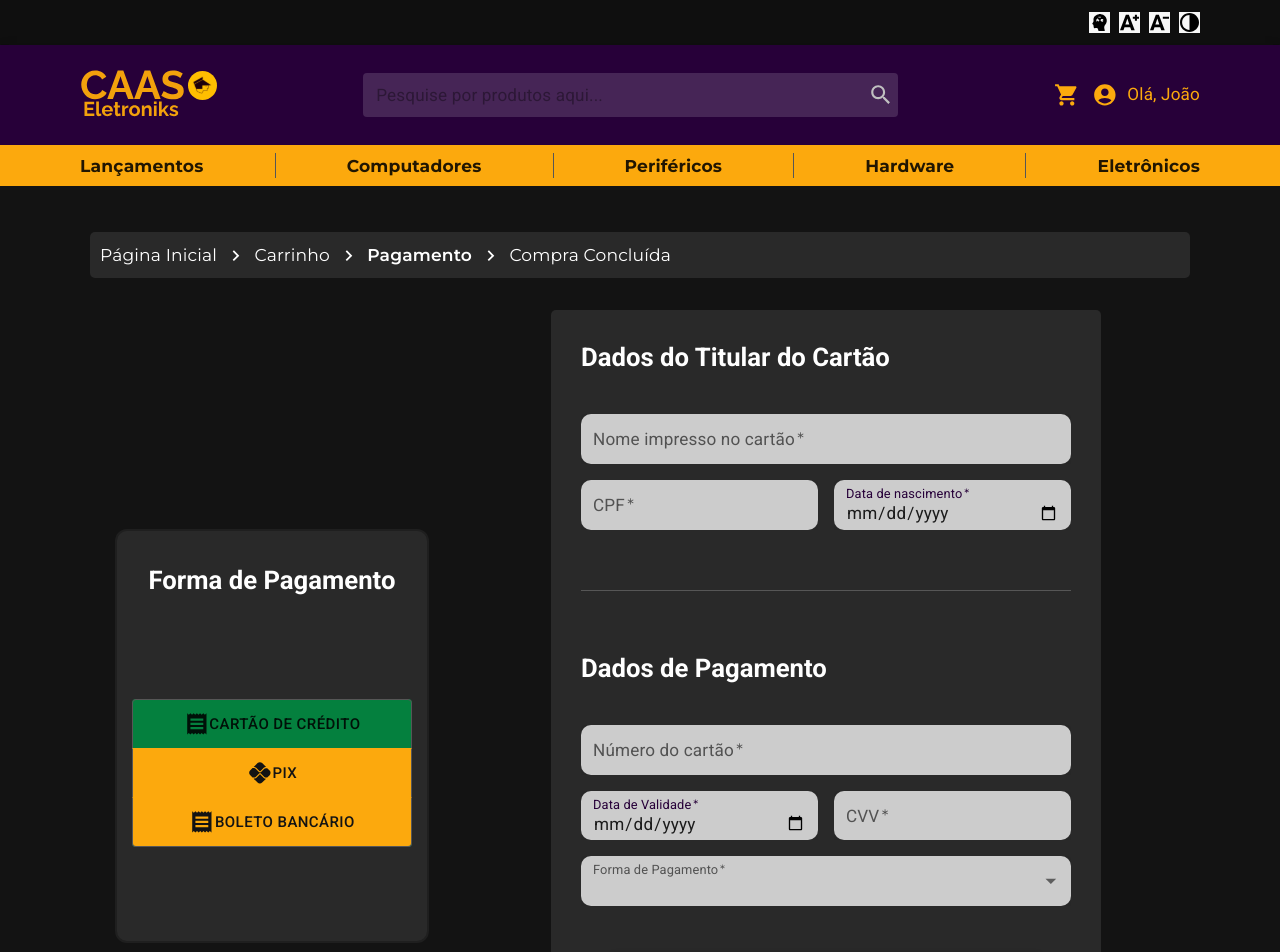
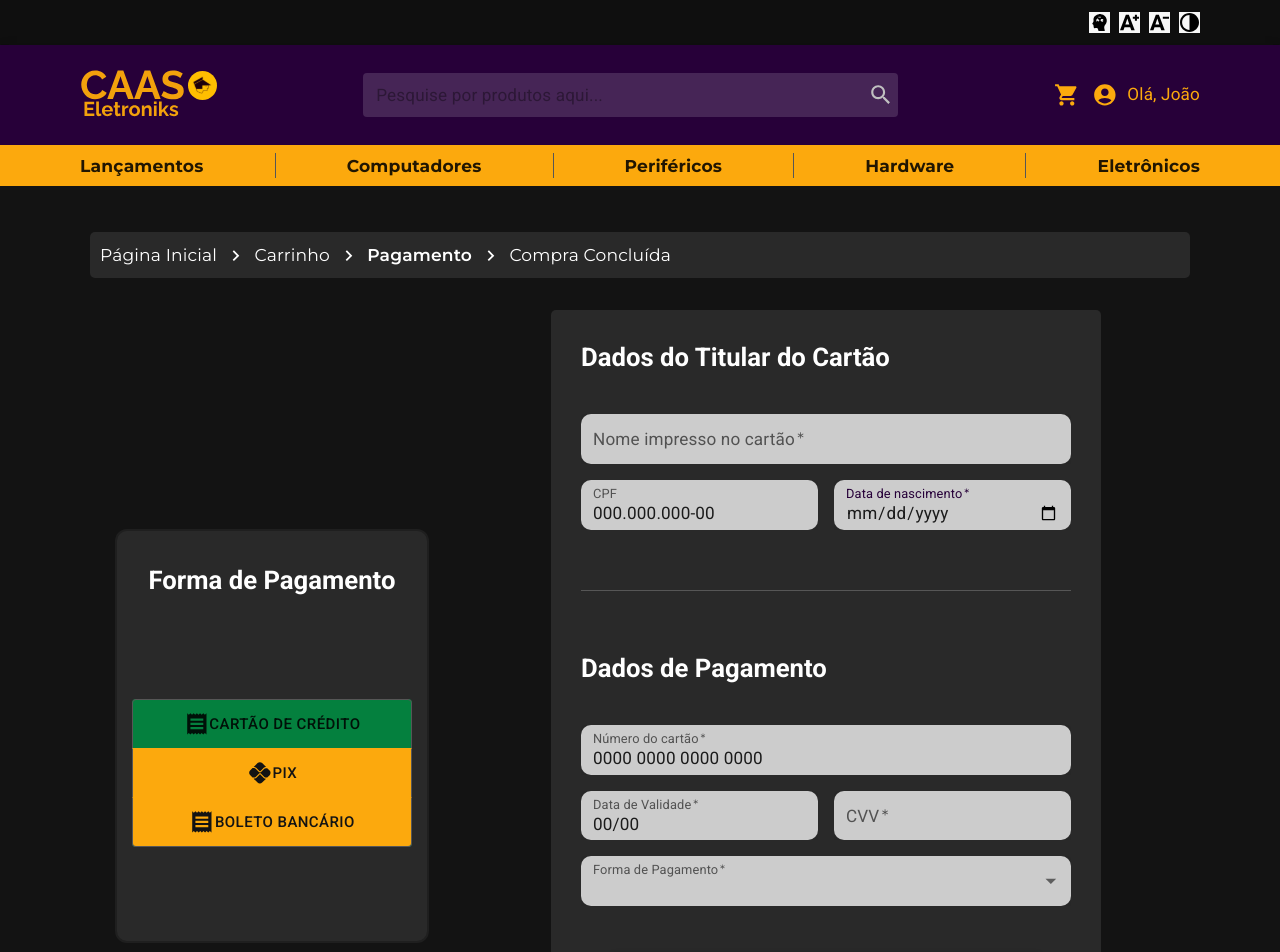
Before and after one commit to Ryrden/SCC-0560-Caaso-Eletroniks, a React (Vite) app: page /checkout in a window 1280 px wide. Shown: the top 952 px of the page. Built offline with nearby package versions, Linux system fonts and the light colour scheme.

Commit message:
validação de campo

```diff
--- a/package.json
+++ b/package.json
@@ -18,7 +18,6 @@
     "node-sass": "^7.0.3",
     "react": "^18.2.0",
     "react-dom": "^18.2.0",
-    "react-imask": "^6.4.3",
     "react-input-mask": "^2.0.4",
     "react-number-format": "^5.1.2",
     "react-router-dom": "^6.3.0",
@@ -28,6 +27,7 @@
     "@types/node": "^18.11.3",
     "@types/react": "^18.0.17",
     "@types/react-dom": "^18.0.6",
+    "@types/react-input-mask": "^3.0.2",
     "@typescript-eslint/eslint-plugin": "^5.40.1",
     "@typescript-eslint/parser": "^5.40.1",
     "@vitejs/plugin-react": "^2.1.0",
--- a/src/Pages/Checkout/Checkout.tsx
+++ b/src/Pages/Checkout/Checkout.tsx
@@ -2,19 +2,17 @@ import React from "react";
 import NavBar from "@/components/NavBar/NavBar";
 import Footer from "@/components/Footer/Footer";
 import Input from "@/components/Input/Input";
-import InputMask from "@/components/Input/InputMask";
+import InputMask from "react-input-mask";
 import Button from "@/components/Button/Button";
 import Divider from "@mui/material/Divider";
-import { Box, CssBaseline, FormControl, Grid, MenuItem, Typography, useTheme } from "@mui/material";
+import { Box, CssBaseline, FormControl, Grid, MenuItem, TextField, Typography, useTheme } from "@mui/material";
 import GenericCard from "@/components/GenericCard/GenericCard";
-import CreditCardIcon from "@mui/icons-material/CreditCard";
 import PixIcon from "@mui/icons-material/Pix";
 import ReceiptIcon from "@mui/icons-material/Receipt";
 import ToggleButton from "@mui/material/ToggleButton";
 import ToggleButtonGroup from "@mui/material/ToggleButtonGroup";
-import Success from "../Success/Success";
 import Breadcrumb from "@/components/Breadcrumb/Breadcrumb";
-import { useNavigate, useParams } from "react-router";
+import { useNavigate } from "react-router";
 
 const currencies = [
     {
@@ -85,46 +83,6 @@ const Checkout = () => {
     };
 
 
-    const [dataValue, setDataValue] = React.useState("");
-    const [dataValid, setDataValid] = React.useState(true);
-    const handleDataValidation = (e: any) => {
-        const regex = new RegExp("(0[1-9]|1[0-9]|2[0-9]|3[0-1])[- | /](0[1-9]|1[0-2])[- | /]([0-9]{4})");
-        setDataValid(regex.test(e.target.value));
-        setDataValue(e.target.value);
-    };
-
-    const [dataValidadeValue, setDataValidadeValue] = React.useState("");
-    const [dataValidadeValid, setDataValidadeValid] = React.useState(true);
-    const handleDataValidadeValidation = (e: any) => {
-        const regex = new RegExp("(0[1-9]|1[0-9]|2[0-9]|3[0-1])[- | /](0[1-9]|1[0-2])[- | /]([0-9]{4})");
-        setDataValidadeValid(regex.test(e.target.value));
-        setDataValidadeValue(e.target.value);
-    };
-
-    const [cpfValue, setCpfValue] = React.useState("");
-    const [cpfValid, setCpfValid] = React.useState(true);
-    const handleCpfValidation = (e: any) => {
-        const regex = new RegExp("[0-9]{3}.[0-9]{3}.[0-9]{3}-[0-9]{2}");
-        setCpfValid(regex.test(e.target.value));
-        setCpfValue(e.target.value);
-    };
-
-    const [creditCardValue, setCreditCardValue] = React.useState("");
-    const [creditCardValid, setCreditCardValid] = React.useState(true);
-    const handleCreditCardValidation = (e: any) => {
-        const regex = new RegExp("[0-9]{16}");
-        setCreditCardValid(regex.test(e.target.value));
-        setCreditCardValue(e.target.value);
-    };
-
-    const [cvvValue, setCvvValue] = React.useState("");
-    const [cvvValid, setCvvValid] = React.useState(true);
-    const handleCvvValidation = (e: any) => {
-        const regex = new RegExp("[0-9]{3}");
-        setCvvValid(regex.test(e.target.value));
-        setCvvValue(e.target.value);
-    };
-
     const breadcrumbs = [
         {
             to: "/",
@@ -148,6 +106,11 @@ const Checkout = () => {
         },
     ];
 
+    const [cpf, setCpf] = React.useState("000.000.000-00");
+    const [creditCard, setCreditCard] = React.useState("0000 0000 0000 0000");
+    const [cvv, setCvv] = React.useState("000");
+    const [validity, setValidity] = React.useState("00/00");
+
     return (
         <div>
             <Box>
@@ -160,9 +123,9 @@ const Checkout = () => {
                     paddingTop={"46px"}
                     paddingBottom={"90px"}
                     sx={{
-                        display: {sm: "flex", md: "grid"},
+                        display: { sm: "flex", md: "grid" },
                         flexDirection: "row",
-                        alignItems:"center",
+                        alignItems: "center",
                         flexWrap: "wrap",
                         gridTemplateColumns: { md: "1fr 2fr" },
                         gap: 1,
@@ -181,7 +144,7 @@ const Checkout = () => {
                         gap={"30px"}
                         width={"100%"}
                         height={"50%"}
-                        sx={{display:"flex", flexDirection: "row", justifyContent: { xs: "center"}}}
+                        sx={{ display: "flex", flexDirection: "row", justifyContent: { xs: "center" } }}
                     >
                         <Box id="box-FormaPagamento"
                             style={{ backgroundColor: "#292929" }}
@@ -267,7 +230,8 @@ const Checkout = () => {
                         sx={{
                             display: "flex",
                             flexDirection: "row",
-                            justifyContent: {xs: "center"} }}
+                            justifyContent: { xs: "center" }
+                        }}
                         marginTop={"48px"}
                     >
                         <GenericCard>
@@ -307,32 +271,35 @@ const Checkout = () => {
                                             <Input
                                                 required
                                                 label="Nome impresso no cartão"
-                                                name={"nome"}
-                                            />
+                                                name={"nome"} defaultValue={""} />
                                         </Box>
 
                                         <Box sx={{ gridArea: "cpf" }}>
-                                            <Input
-                                                required
+                                            <InputMask
+                                                mask="999\.999\.999\-99"
+                                                value={cpf}
+                                                disabled={false}
+                                                maskChar=" "
+                                                onChange={(e) => setCpf(e.target.value)}
+                                            >
+                                                {() => <Input
                                                     label="CPF"
+                                                    placeholder="000.000.000-00"
                                                     name={"cpf"}
-                                                inputProps={{maxlength: "14"}}
-                                                value={cpfValue}
-                                                error={!cpfValid}
-                                                placeholder={"000.000.000-00"}
-                                                onChange={(e) => handleCpfValidation(e)}
-                                            />
+                                                    defaultValue={""}
+                                                />}
+                                            </InputMask>
+
                                         </Box>
 
                                         <Box sx={{ gridArea: "data-nasc" }}>
                                             <Input
                                                 required
                                                 label="Data de nascimento"
-                                                inputProps={{maxlength: "8"}}
+                                                inputProps={{ maxlength: "8" }}
                                                 name={"data-nasc"}
                                                 focused
-                                                type={"date"}
-                                            />
+                                                type={"date"} defaultValue={""} />
                                         </Box>
                                     </Box>
                                 </Box>
@@ -374,28 +341,40 @@ const Checkout = () => {
                                         }}
                                     >
                                         <Box sx={{ gridArea: "num-cartao" }}>
+                                            <InputMask
+                                                mask="9999 9999 9999 9999"
+                                                value={creditCard}
+                                                disabled={false}
+                                                maskChar=" "
+                                                onChange={(e) => setCreditCard(e.target.value)}
+                                            >
+                                                {() =>
                                                     <Input
                                                         required
                                                         label="Número do cartão"
                                                         name={"num-cartao"}
-                                                inputProps={{maxlength: "18"}}
-                                                value={creditCardValue}
-                                                error={!creditCardValid}
                                                         placeholder={"Apenas números"}
-                                                type={"text"}                                                                                                  inputProps={{maxlength: "14"}}
-                                                onChange={(e) => handleCreditCardValidation(e)}
-                                            />
+                                                        type={"text"}
+                                                        defaultValue={""} />}
+                                            </InputMask>
                                         </Box>
 
                                         <Box sx={{ gridArea: "data-val" }}>
+                                            <InputMask
+                                                mask="99/99"
+                                                value={validity}
+                                                disabled={false}
+                                                maskChar=" "
+                                                onChange={(e) => setValidity(e.target.value)}
+                                            >
+                                                {() =>
                                                     <Input
                                                         required
                                                         label="Data de Validade"
                                                         name={"data-val"}
-                                                inputProps={{maxlength: "8"}}
-                                                focused
-                                                type={"date"}
-                                            />
+                                                        type={"text"}
+                                                        defaultValue={""} />}
+                                            </InputMask>
                                         </Box>
 
                                         <Box sx={{ gridArea: "cvv" }}>
@@ -403,12 +382,9 @@ const Checkout = () => {
                                                 required
                                                 label="CVV"
                                                 name={"cvv"}
-                                                value={cvvValue}
-                                                error={!cvvValid}
                                                 placeholder={"000"}
-                                                inputProps={{maxlength: "3"}}
-                                                onChange={(e) => handleCvvValidation(e)}
-                                            />
+                                                inputProps={{ maxlength: "3" }}
+                                                defaultValue={""} />
                                         </Box>
 
                                         <Box sx={{ gridArea: "forma-pagam" }}>
@@ -418,7 +394,8 @@ const Checkout = () => {
                                                 value={currency}
                                                 onChange={handleChange}
                                                 label="Forma de Pagamento"
-                                                name={"forma-pagam"}                                           >
+                                                name={"forma-pagam"}
+                                                defaultValue={""}>
                                                 {currencies.map((option) => (
                                                     <MenuItem key={option.value} value={option.value}>
                                                         {option.label}
--- a/src/components/Input/Input.tsx
+++ b/src/components/Input/Input.tsx
@@ -14,9 +14,12 @@ interface InputType {
     onChange?: (e: React.ChangeEvent<HTMLInputElement>) => void
     error?: boolean
     focused?: boolean
+    inputProps?: { [key: string]: any }
+    inputComponent?: React.ForwardRefExoticComponent<any>
+    placeholder?: string
     sx?: { [key: string]: any }
     size?: "small" | "medium"
-};
+}
 
 const Input = ({ size = "small", required = false, type = "text", select = false, ...props }: InputType) => {
 
@@ -26,13 +29,16 @@ const Input = ({ size = "small", required = false, type = "text", select = false
                 className={"input"}
                 required={required}
                 type={type}
-                variant= "filled"
+                variant="filled"
                 color="secondary"
                 size={size}
-                InputProps={{ disableUnderline: true}}
+                InputProps={{ disableUnderline: true }}
                 select={select}
                 error={props.error}
                 sx={props.sx}
+                placeholder={props.placeholder}
+                inputComponent={props.inputComponent}
+                inputProps={props.inputProps}
                 {...props}
             >{props.children}</TextField>
         </div>
```
Also changed, not shown: src/App.tsx (+3 -4 lines). Lines whose indentation alone changed are shown as unchanged.
